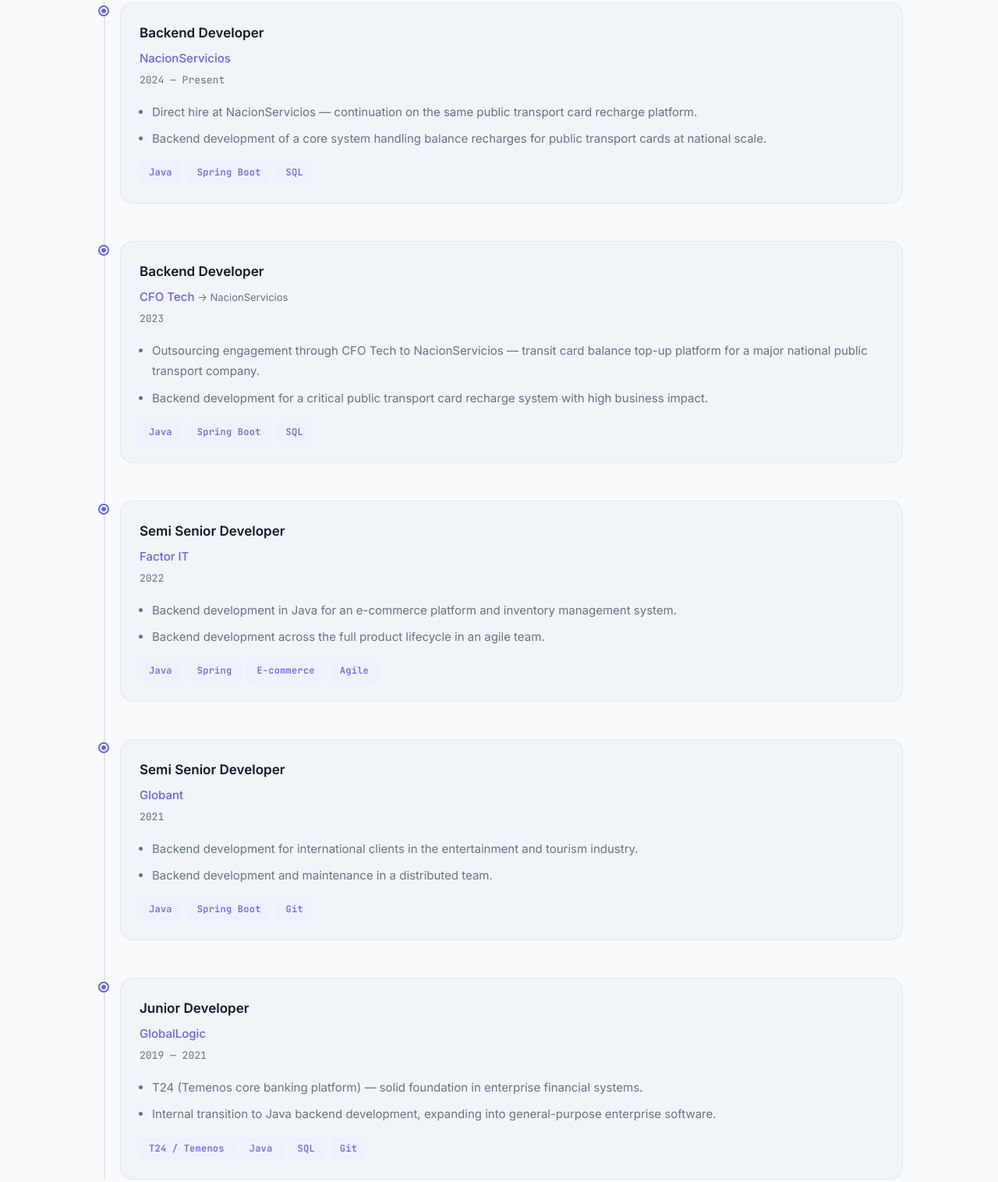
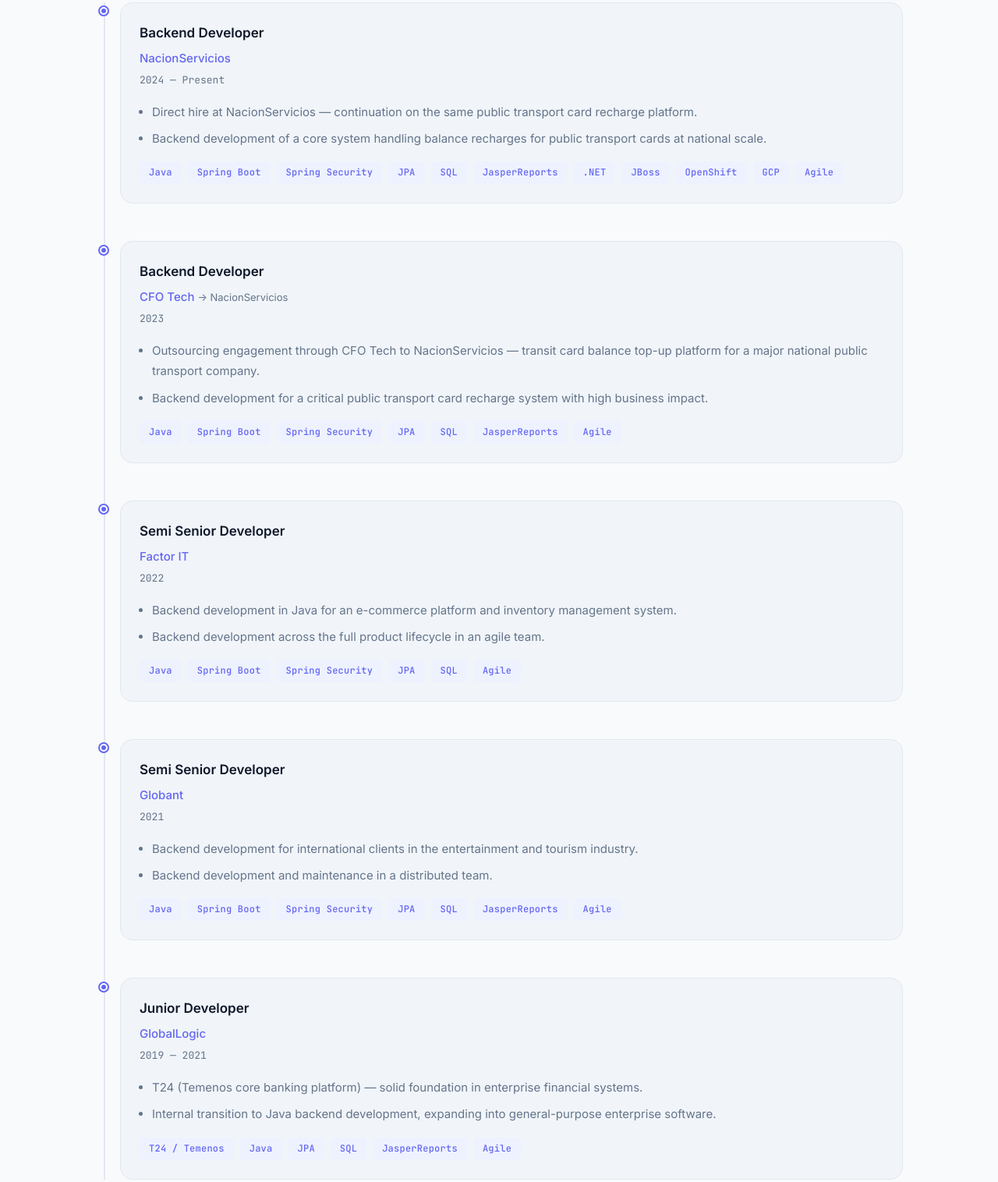
Before and after one commit to LukeNation/CVpage, a website built with Vite: page index.html in a window 1280 px wide. Shown: the part 1577-3093 px from the top of the page at 78% size. Built offline with nearby package versions, Linux system fonts and the light colour scheme.

Commit message:
Update index.html

```diff
--- a/index.html
+++ b/index.html
@@ -158,7 +158,15 @@
                 <ul class="tag-list" role="list" aria-label="Technologies used">
                   <li class="tag">Java</li>
                   <li class="tag">Spring Boot</li>
+                  <li class="tag">Spring Security</li>
+                  <li class="tag">JPA</li>
                   <li class="tag">SQL</li>
+                  <li class="tag">JasperReports</li>
+                  <li class="tag">.NET</li>
+                  <li class="tag">JBoss</li>
+                  <li class="tag">OpenShift</li>
+                  <li class="tag">GCP</li>
+                  <li class="tag">Agile</li>
                 </ul>
               </article>
             </li>
@@ -178,7 +186,11 @@
                 <ul class="tag-list" role="list" aria-label="Technologies used">
                   <li class="tag">Java</li>
                   <li class="tag">Spring Boot</li>
+                  <li class="tag">Spring Security</li>
+                  <li class="tag">JPA</li>
                   <li class="tag">SQL</li>
+                  <li class="tag">JasperReports</li>
+                  <li class="tag">Agile</li>
                 </ul>
               </article>
             </li>
@@ -197,8 +209,10 @@
                 </ul>
                 <ul class="tag-list" role="list" aria-label="Technologies used">
                   <li class="tag">Java</li>
-                  <li class="tag">Spring</li>
-                  <li class="tag">E-commerce</li>
+                  <li class="tag">Spring Boot</li>
+                  <li class="tag">Spring Security</li>
+                  <li class="tag">JPA</li>
+                  <li class="tag">SQL</li>
                   <li class="tag">Agile</li>
                 </ul>
               </article>
@@ -219,7 +233,11 @@
                 <ul class="tag-list" role="list" aria-label="Technologies used">
                   <li class="tag">Java</li>
                   <li class="tag">Spring Boot</li>
-                  <li class="tag">Git</li>
+                  <li class="tag">Spring Security</li>
+                  <li class="tag">JPA</li>
+                  <li class="tag">SQL</li>
+                  <li class="tag">JasperReports</li>
+                  <li class="tag">Agile</li>
                 </ul>
               </article>
             </li>
@@ -239,8 +257,10 @@
                 <ul class="tag-list" role="list" aria-label="Technologies used">
                   <li class="tag">T24 / Temenos</li>
                   <li class="tag">Java</li>
+                  <li class="tag">JPA</li>
                   <li class="tag">SQL</li>
-                  <li class="tag">Git</li>
+                  <li class="tag">JasperReports</li>
+                  <li class="tag">Agile</li>
                 </ul>
               </article>
             </li>
```
